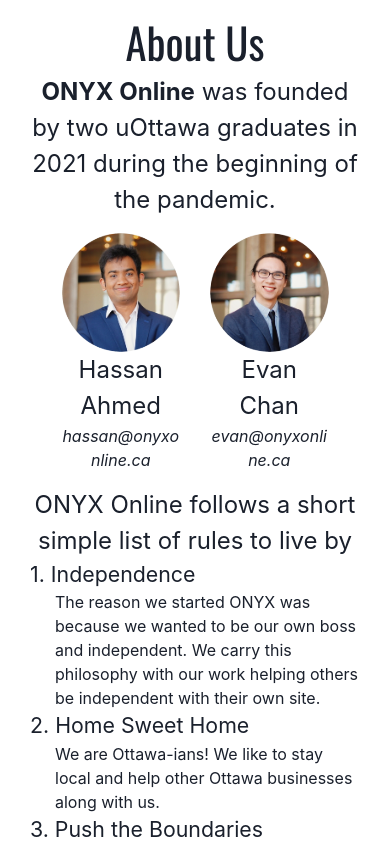
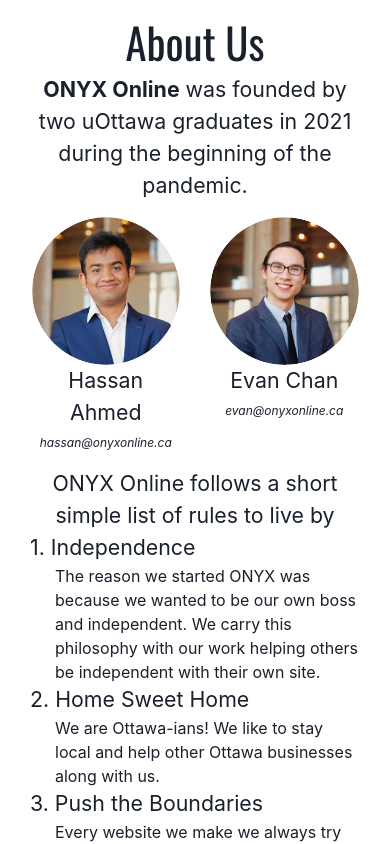
Before and after one commit to rubydevco/rubydev-tempsite, a React (Create React App) app: page /about-us in a window 390 px wide. Shown: the top 844 px of the page. Built offline with nearby package versions, Linux system fonts and the light colour scheme.

Commit message:
typo and mobile about fixes

```diff
--- a/src/App.css
+++ b/src/App.css
@@ -172,10 +172,14 @@
 .about-pic {
   display: inline-block;
   text-align: center;
-  padding: 15px 15px;
+  padding: 15px 0;
   width: 45%;
   max-width: 400px;
   vertical-align: top;
+}
+.about-space {
+  display: inline-block;
+  width: 30px;
 }
 .about-pic img {
   margin: auto;
@@ -201,6 +205,14 @@
 }
 .about-text p {
   margin-left: 25px;
+}
+@media only screen and (max-width: 500px) {
+  .about a {
+    font-size: 12px;
+  }
+  .about h3 {
+    font-size: 16pt;
+  }
 }
 
 
--- a/src/components/GettingStarted/Slider.js
+++ b/src/components/GettingStarted/Slider.js
@@ -104,7 +104,7 @@
                   >
                     {type.title === 'E-COMMERCE' ? 'BASIC' : 'E-COMMERCE'}
                   </option>
-                  <option value='Not Sure'>Note Sure</option>
+                  <option value='Not Sure'>Not Sure</option>
                 </Select>
               </FormControl>
               <FormLabel my={4}>Other Comments</FormLabel>
```
Also changed, not shown: src/components/AboutUs/AboutUs.js (+1 -0 lines).
